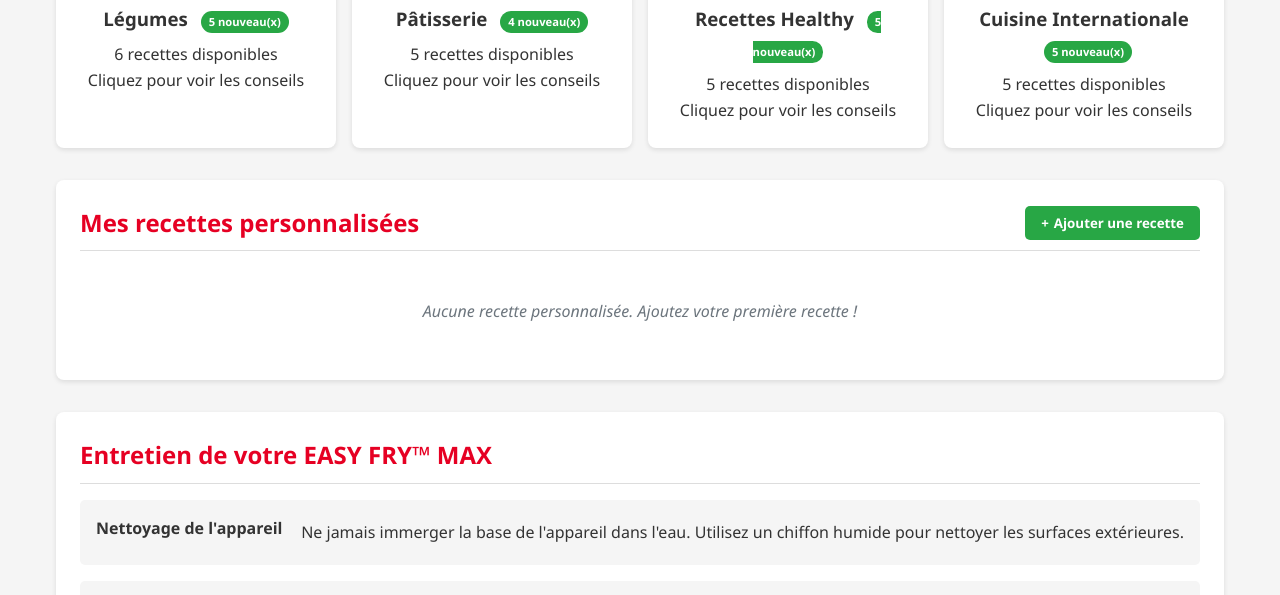
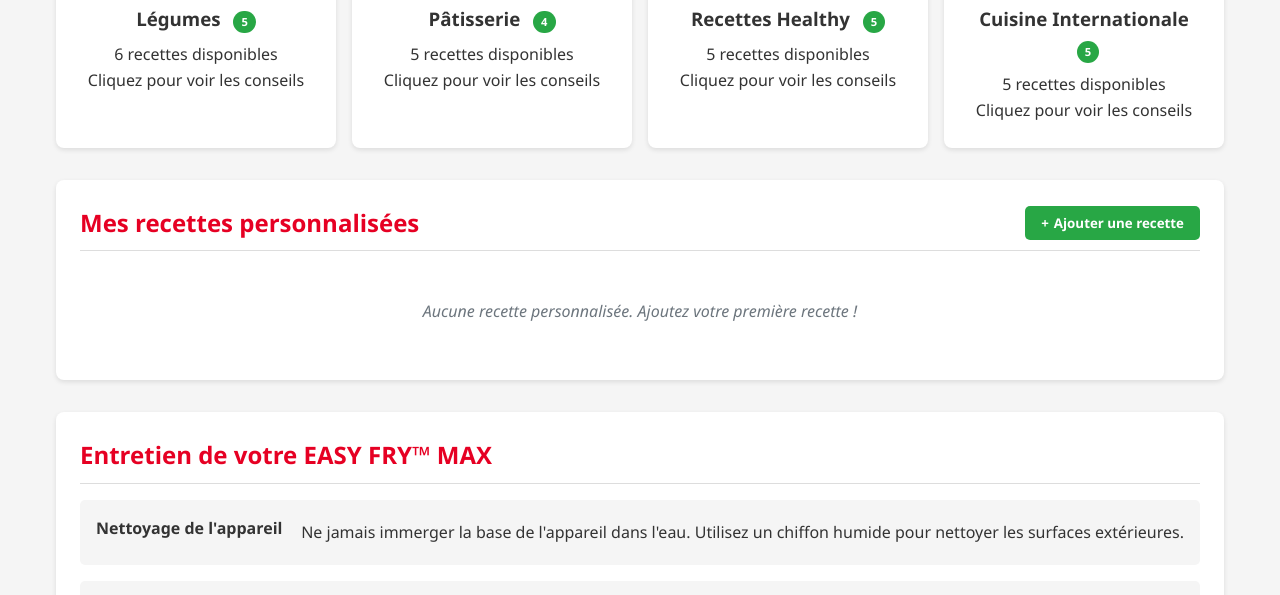
Before and after one commit to vghbrtrhz25/EASY-FRY-MAX.io, a plain HTML site: page index.html in a window 1280 px wide. Shown: the part 505-1100 px from the top of the page. Drawn offline with Linux system fonts and the light colour scheme.

Commit message:
Add files via upload

```diff
--- a/index.html
+++ b/index.html
@@ -1383,7 +1383,7 @@
                 categoryCard.dataset.id = category.id;
 
                 const newRecipesCount = category.tips.filter(tip => tip.isNew).length;
-                const newBadge = newRecipesCount > 0 ? `<span class="new-badge">${newRecipesCount} nouveau(x)</span>` : '';
+                const newBadge = newRecipesCount > 0 ? `<span class="new-badge">${newRecipesCount}</span>` : '';
 
                 categoryCard.innerHTML = `
                     <div class="category-icon">${category.icon}</div>
```
